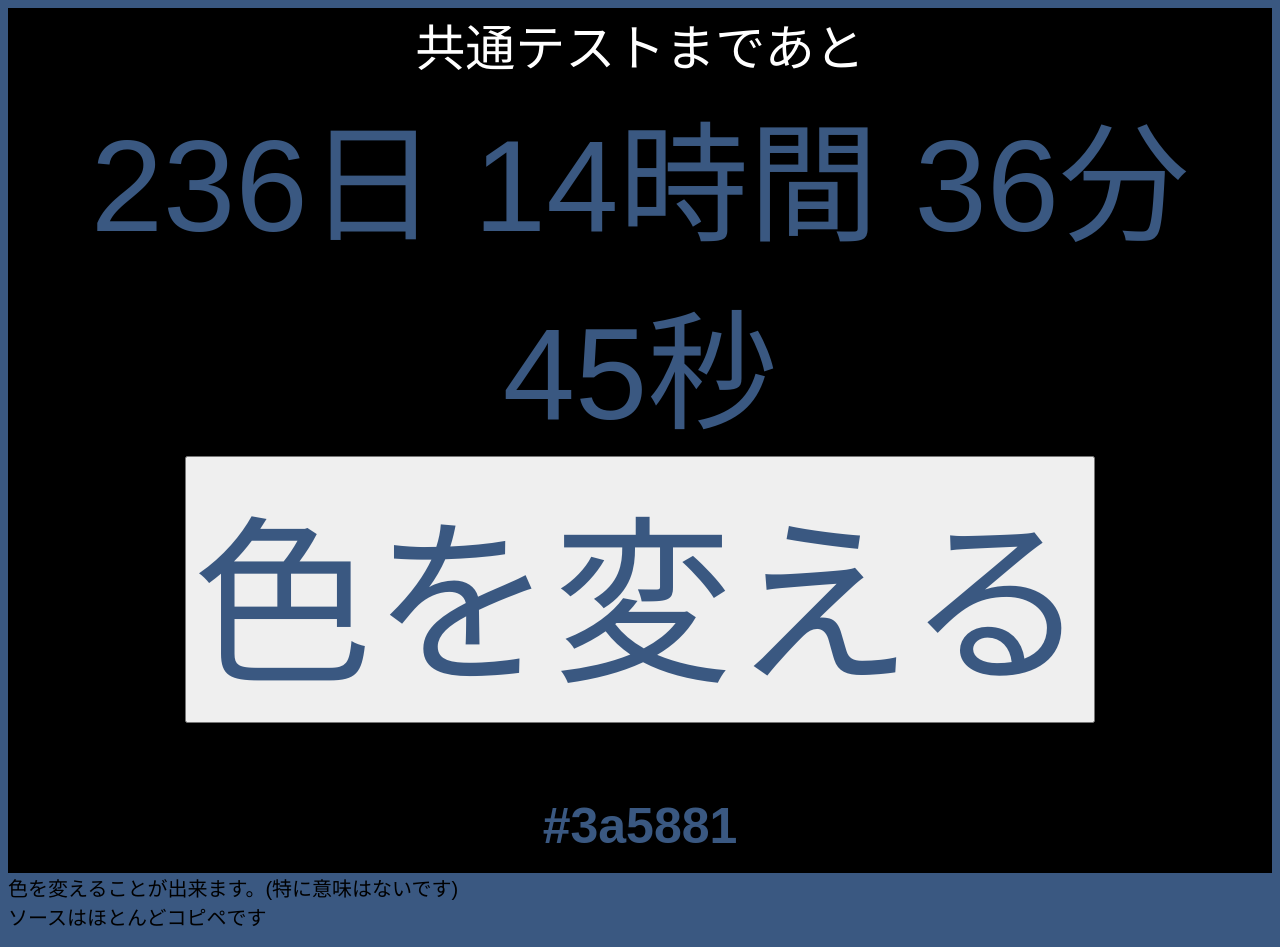
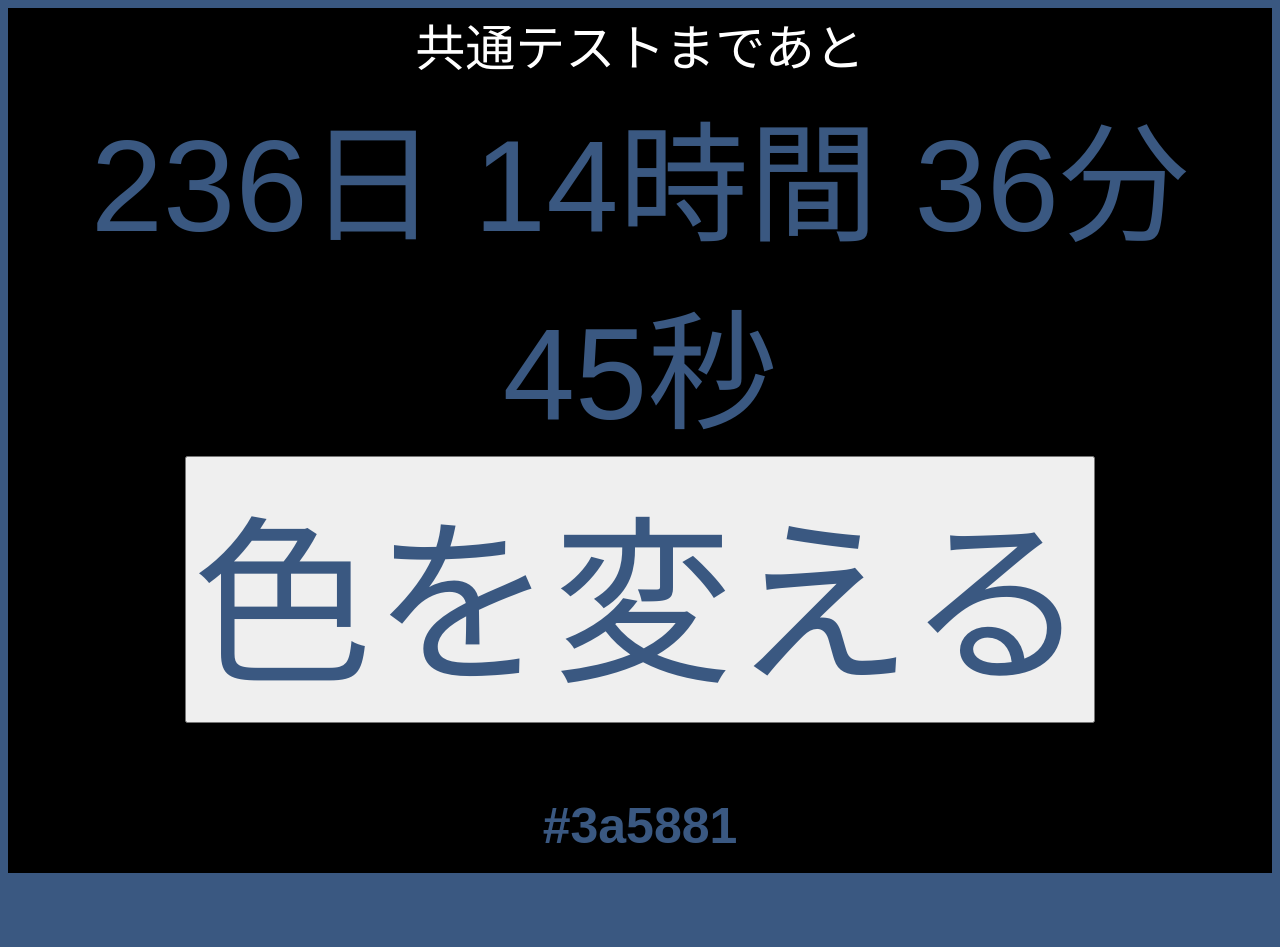
Before and after one commit to Punctuality2/daycounter, a plain HTML site: page index.html in a window 1280 px wide. After the commit the page ends 889 px from the top, so only its background shows below. Drawn offline with Linux system fonts and the light colour scheme.

Commit message:
Update index.html

```diff
--- a/index.html
+++ b/index.html
@@ -90,9 +90,6 @@ randomColor('--theme-color');
 </div>
 </div>
 
- <div style="color:#000;font-size:20px;width:100%;text-align:left"> 色を変えることが出来ます。(特に意味はないです) <br>
-ソースはほとんどコピペです
-</div>
 
 <!--
 
```
